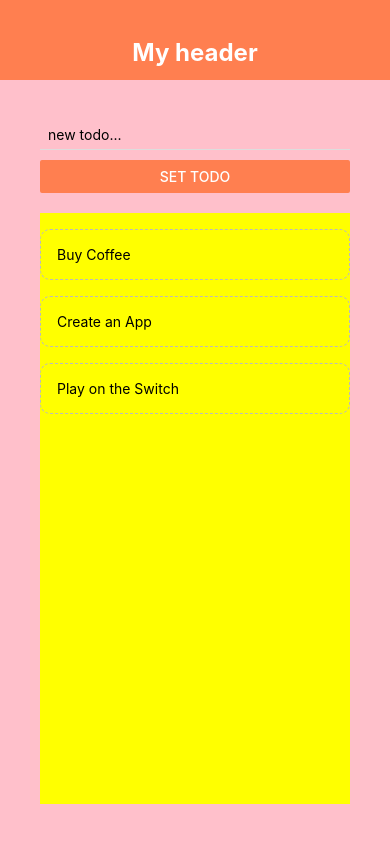
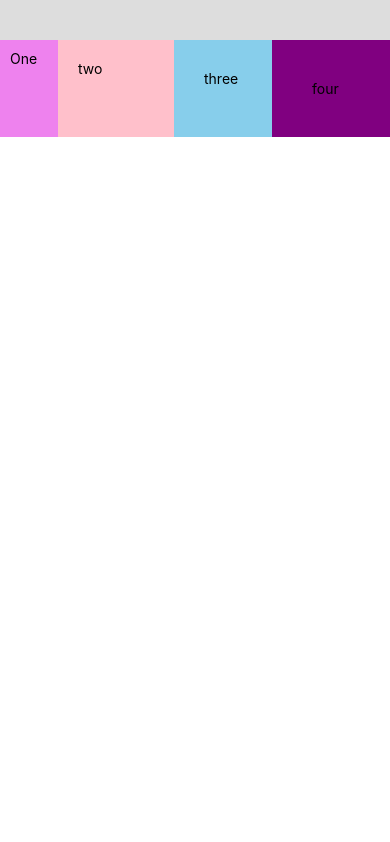
Before and after one commit to samreen32/React-Native-Course, a React Native app: screen / in a window 390 px wide. Built offline with nearby package versions, Linux system fonts and the light colour scheme.

Commit message:
React-Native-Sandbox/Flexbox

```diff
--- a/App.js
+++ b/App.js
@@ -9,45 +9,45 @@ import SandBoxOrFlexBox from './components/SandBoxOrFlexBox';
 
 export default function App () {
 
-  //For Mini Project
-  const [todo, setTodo] = useState([
-    {text: 'Buy Coffee', key: '1'},
-    {text: 'Create an App', key: '2'},
-    {text: 'Play on the Switch', key: '3'}
-  ]);
+  // //For Mini Project
+  // const [todo, setTodo] = useState([
+  //   {text: 'Buy Coffee', key: '1'},
+  //   {text: 'Create an App', key: '2'},
+  //   {text: 'Play on the Switch', key: '3'}
+  // ]);
 
 
 
-  //function for Mini Project
-  const pressHandler = (key) => {
-    setTodo((prevTodo) => {
-      return prevTodo.filter(todo => todo.key != key );   //deleting todo list item by clicking on it.
-    });
-  }
+  // //function for Mini Project
+  // const pressHandler = (key) => {
+  //   setTodo((prevTodo) => {
+  //     return prevTodo.filter(todo => todo.key != key );   //deleting todo list item by clicking on it.
+  //   });
+  // }
 
 
 
-  //function for Mini Project to submit the Todo form
-  const submitTodoHandler =(text)=> {
+  // //function for Mini Project to submit the Todo form
+  // const submitTodoHandler =(text)=> {
 
-    if(text.length > 3) {      //check if user enter text less than 3 words, it would not add an item to todo list and will show alert.
-      setTodo ((prevTodo) => {
-        return [
-          {text : text, key: Math.random().toString()}, ...prevTodo]        //...prevTodo uses the seperate operator and it would separate the old array of setTodo and separate them it into this currrent array.
-      })
-    }
-    else {
-      Alert.alert('OOPS', 'Must enter more than 3 chars long word', [
-        {text: 'Understood', onPress: ()=>console.log("Alert Closed")}]
-      )  //alert arguments: alert title, description and an array which consists of diff objects.
-    }
+  //   if(text.length > 3) {      //check if user enter text less than 3 words, it would not add an item to todo list and will show alert.
+  //     setTodo ((prevTodo) => {
+  //       return [
+  //         {text : text, key: Math.random().toString()}, ...prevTodo]        //...prevTodo uses the seperate operator and it would separate the old array of setTodo and separate them it into this currrent array.
+  //     })
+  //   }
+  //   else {
+  //     Alert.alert('OOPS', 'Must enter more than 3 chars long word', [
+  //       {text: 'Understood', onPress: ()=>console.log("Alert Closed")}]
+  //     )  //alert arguments: alert title, description and an array which consists of diff objects.
+  //   }
 
-  }
+  // }
 
 
 
   return (
-   // <SandBoxOrFlexBox />
+    <SandBoxOrFlexBox />
     /* This would help to automatically close the keyboard when we done typing text. */
     // <TouchableWithoutFeedback onPress={()=>{
     //   Keyboard.dismiss();
@@ -55,54 +55,54 @@ export default function App () {
     //   }}
     // >
 
-      <View style={styles.container}>
-        {/*............................ Mini Project ............................ */}
+      // <View style={styles.container}>
+      //   {/*............................ Mini Project ............................ */}
 
-        {/* Header */}
-        <Header />
-        <View style={styles.content}>
-          {/* To Form */}
-          <AddTodo submitTodoHandler={submitTodoHandler}/>
-          <View style={styles.list}>
-              <FlatList data={todo}
-                renderItem={({ item }) => (
-                  <TodoItem item={item} pressHandler={pressHandler}/>   //passing props
-                )}
-              />
-          </View>
-        </View>
+      //   {/* Header */}
+      //   <Header />
+      //   <View style={styles.content}>
+      //     {/* To Form */}
+      //     <AddTodo submitTodoHandler={submitTodoHandler}/>
+      //     <View style={styles.list}>
+      //         <FlatList data={todo}
+      //           renderItem={({ item }) => (
+      //             <TodoItem item={item} pressHandler={pressHandler}/>   //passing props
+      //           )}
+      //         />
+      //     </View>
+      //   </View>
 
-        <StatusBar style="auto" />
-      </View>
+      //   <StatusBar style="auto" />
+      // </View>
     // </TouchableWithoutFeedback>
   );
 }
 
 
 
-const styles = StyleSheet.create({      //Creating stylesheet
-  container: {
-    flex: 1,
-    backgroundColor: '#fff',
-  },
-  item: {
-    marginTop: 24,
-    padding: 30,
-    backgroundColor: 'pink',
-    fontSize: 20,
-    marginHorizontal: 20
-  },
-  content: {
-    flex: 1,
-    padding: 40,
-    backgroundColor: 'pink',
-  },
-  list: {
-    flex: 1,
-    marginTop: 20,
-    backgroundColor: 'yellow',
-  }
-});
+// const styles = StyleSheet.create({      //Creating stylesheet
+//   container: {
+//     flex: 1,
+//     backgroundColor: '#fff',
+//   },
+//   item: {
+//     marginTop: 24,
+//     padding: 30,
+//     backgroundColor: 'pink',
+//     fontSize: 20,
+//     marginHorizontal: 20
+//   },
+//   content: {
+//     flex: 1,
+//     padding: 40,
+//     backgroundColor: 'pink',
+//   },
+//   list: {
+//     flex: 1,
+//     marginTop: 20,
+//     backgroundColor: 'yellow',
+//   }
+// });
 
 
 //React native does not support CSS, it emulate the idea of CSS e.g. cannot write class = "container" instead write 'style={styles.container}'
--- /dev/null
+++ b/components/SandBoxOrFlexBox.js
@@ -0,0 +1,45 @@
+import React from 'react';
+import { StyleSheet, View, Text } from 'react-native';
+
+export default function SandBoxOrFlexBox () {
+    return (
+        <View style={styles.container}>
+            <Text style={styles.boxOne}>One</Text>
+            <Text style={styles.boxTwo}>two</Text>
+            <Text style={styles.boxThree}>three</Text>
+            <Text style={styles.boxFour}>four</Text>
+        </View>
+    );
+}
+
+
+const styles = StyleSheet.create({      //Creating stylesheet
+    container: {
+     // flex: 1,                    //meaning it will cover whole the page.
+      flexDirection: 'row',      // in which direction flexbox will be 'row' or in 'column'.
+      justifyContent: 'space-around',
+      alignContent: 'flex-end',
+      paddingTop: 40,
+      backgroundColor: '#ddd',
+    },
+    boxOne: {
+        flex: 1,
+        backgroundColor: 'violet',
+        padding: 10
+    },
+    boxTwo: {
+        flex: 2,
+        backgroundColor: 'pink',
+        padding: 20
+    },
+    boxThree: {
+        flex: 1,
+        backgroundColor: 'skyblue',
+        padding: 30
+    },
+    boxFour: {
+        flex: 1,
+        backgroundColor: 'purple',
+        padding: 40
+    },
+});
```
